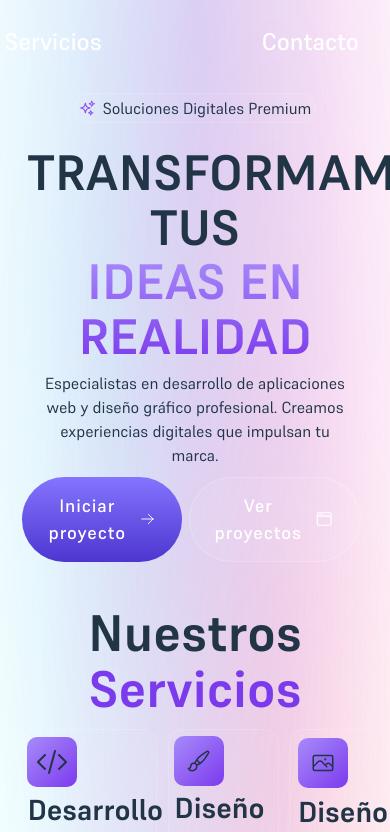
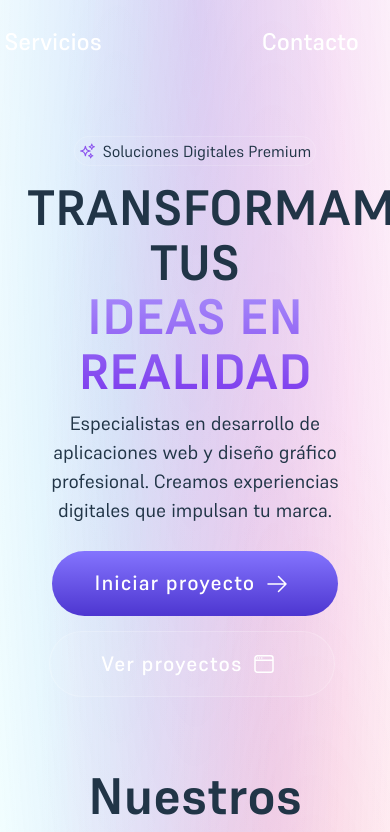
Before and after one commit to DanieloDEV24/maynosolutions, a React (Vite) app in the folder mynosolutions/: page / in a window 390 px wide. Shown: the top 832 px of the page. Built offline with nearby package versions, Linux system fonts and the light colour scheme.

Commit message:
responsive

```diff
--- a/mynosolutions/src/App.css
+++ b/mynosolutions/src/App.css
@@ -73,7 +73,7 @@ header nav a
 
 #home
 {
-  padding: 6% 15%;
+  /* padding: 6% 15%; */
   margin-bottom: 0%;
   padding-top: 2%;
 }
@@ -83,21 +83,22 @@ header nav a
   font-size: 1.2rem;
 }
 
-#home h1
-{
+#home h1 {
   width: 100%;
-  font-size: 5rem;
-  font-weight: 700;
+  font-size: 7rem;
+  font-weight: bolder;
+  line-height: 1.1;
+  text-align: center;
 }
 
-#home h1.header2-home
-{
+#home h1.header2-home {
   background: linear-gradient(to bottom, #a78bfa, #7c3aed);
   -webkit-background-clip: text;
   background-clip: text;
   -webkit-text-fill-color: transparent;
   color: transparent;
 }
+
 
 #home p
 {
@@ -504,202 +505,147 @@ a:hover
   left: 0;
 }
 
-@media screen and (max-width: 1574px) {
+
+@media screen and (max-width: 1320px) {
+
+  #home h1 {
+    font-size: 6rem;
+  }
+
+}
+
+@media screen and (max-width: 1170px) {
+
+  #home h1 {
+    font-size: 5rem;
+  }
+
+}
+
+@media screen and (max-width: 960px) {
+
+  #home h1 {
+    font-size: 4.5rem;
+  }
+
+}
+
+@media screen and (max-width: 860px) {
+
+  #home h1 {
+    font-size: 4rem;
+  }
+
+}
+
+@media screen and (max-width: 780px) {
+  #home {
+    padding: 0% 7%;
+  }
+
+}
+
+@media screen and (max-width: 780px) {
+  #home h1{
+    font-size: 3.5rem;
+  }
+
+  #home {
+    padding-top: 3%;
+  }
+
+  .contenedor-soluciones-digitales {
+    margin-top: 15% !important;
+  }
+}
+
+@media screen and (max-width: 622px) {
+  #home h1{
+    font-size: 3.1rem;
+  }
+}
+
+
+@media screen and (max-width: 1200px) {
   #home p {
     width: 70%;
   }
 }
 
-@media screen and (max-width: 1349px) {
+@media screen and (max-width: 962px) {
   #home p {
     width: 80%;
-  }
-}
-
-@media screen and (max-width: 1232px) {
-  /* #home h1 {
-    font-size: 4.5rem;
-  }
-
-  #home p {
-    font-size: 1.3rem;
-  } */
-
-  #home {
-    padding: 6% 10%;
-  }
-}
-
-@media screen and (max-width: 1079px) {
-  #home h1 {
-    font-size: 4.5rem;
+    font-size: 1.2rem;
   }
 }
 
 
-@media screen and (max-width: 971px) {
-  #home h1 {
-    font-size: 4.2rem;
-  }
-
+@media screen and (max-width: 785px) {
   #home p {
-    width: 90%;
+    width: 100%;
+    font-size: 1.2rem;
   }
 }
 
-
-@media screen and (max-width: 916px) {
-
+@media screen and (max-width: 675px) {
   #home p {
-    width: 95%;
+    width: 100%;
+    font-size: 1.2rem;
   }
 }
 
-
-
-@media screen and (max-width: 906px) {
-
-  #home {
-    padding: 6% 8%;
-  }
-
-  #home h1 {
-    font-size: 4rem;
-  }
-
-  #home p {
-    font-size: 1.1rem;
+@media screen and (max-width: 900px) {
+  .btns button {
+    width: 35%;
+    display: flex;
+    align-items: center;
+    justify-content: center;
+    font-size: 1.3rem;
   }
 }
 
+@media screen and (max-width: 785px) {
 
-@media screen and (max-width: 822px) {
-
-  #home h1 {
-    font-size: 3.8rem;
+  .btns {
+    display: flex;
+    width: 100%;
+    flex-wrap: wrap;
+    padding: 5%;
   }
 
-  #home p {
-    font-size: 1.1rem;
+  .btns button {
+    width: 90%;
+    display: flex;
+    align-items: center;
+    justify-content: center;
+    font-size: 1.3rem;
+    margin-bottom: 5%;
   }
 }
 
-@media screen and (max-width: 781px) {
+@media screen and (max-width: 640px) {
 
-  #home h1 {
-    font-size: 3.6rem;
-  }
-
-  #home p {
-    font-size: 1.1rem;
-  }
-
-  #home {
-    padding: 6% 7%;
+  .btns button {
+    width: 95%;
+    display: flex;
+    align-items: center;
+    justify-content: center;
+    font-size: 1.3rem;
+    margin-bottom: 5%;
   }
 }
 
-
-@media screen and (max-width: 625px) {
-
-  #home h1 {
-    font-size: 3.4rem;
+@media screen and (max-width: 1300px) {
+  #home{
+    margin-top: 1%;
+    margin-bottom: 10%;
   }
 
-  #home p {
-    font-size: 1rem;
+  #home p, #home .btns {
+    margin-top: 3%;
+  }
+
+  .contenedor-soluciones-digitales {
+    margin-top: 10%;
   }
 }
-
-@media screen and (max-width: 590px) {
-
-  #home h1 {
-    font-size: 3.1rem;
-  }
-}
-/*
-@media screen and (max-width: 1108px) {
-  #home h1 {
-    font-size: 4.2rem;
-  }
-
-  #home p {
-    width: 90%;
-  }
-}
-
-@media screen and (max-width: 1034px) {
-  #home h1 {
-    font-size: 4rem;
-  }
-
-  #home p {
-    width: 90%;
-  }
-}
-
-@media screen and (max-width: 986px) {
-  #home h1 {
-    font-size: 3.8rem;
-    margin-top: 0.5%;
-    margin-bottom: 0.5%;
-  }
-
-  #home p {
-    font-size: 1.2rem;
-    width: 95%;
-    margin-top: 0.5%;
-    margin-bottom: 0.5%;
-  }
-}
-
-
-@media screen and (max-width: 937px) {
-  #home h1 {
-    font-size: 3.6rem;
-    margin-top: 0.5%;
-    margin-bottom: 0.5%;
-  }
-
-  #home p {
-    font-size: 1.1rem;
-    width: 95%;
-    margin-top: 0.5%;
-    margin-bottom: 0.5%;
-  }
-}
-
-
-@media screen and (max-width: 887px) {
-  #home h1 {
-    font-size: 3.5rem;
-    margin-top: 0.5%;
-    margin-bottom: 0.5%;
-  }
-}
-
-
-@media screen and (max-width: 863px) {
-  #home h1 {
-    font-size: 3.4rem;
-    margin-top: 0.5%;
-    margin-bottom: 0.5%;
-  }
-}
-
-
-@media screen and (max-width: 838px) {
-
-  #home {
-    padding: 6% 10%;
-  }
-}
-
-
-@media screen and (max-width: 815px) {
-  #home h1 {
-    font-size: 3.2rem;
-    margin-top: 0.5%;
-    margin-bottom: 0.5%;
-  }
-} */
```
